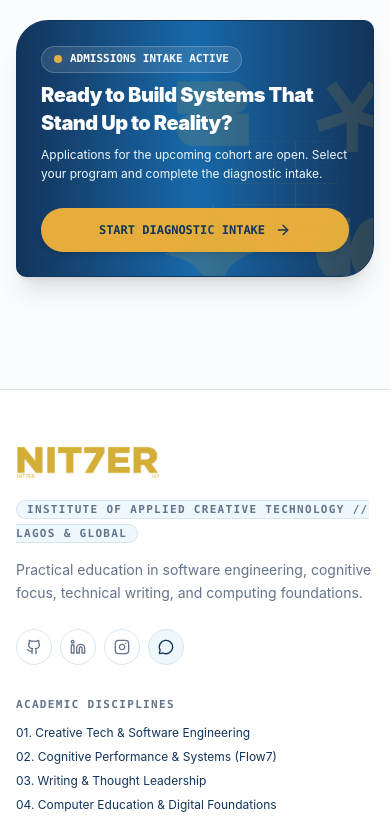
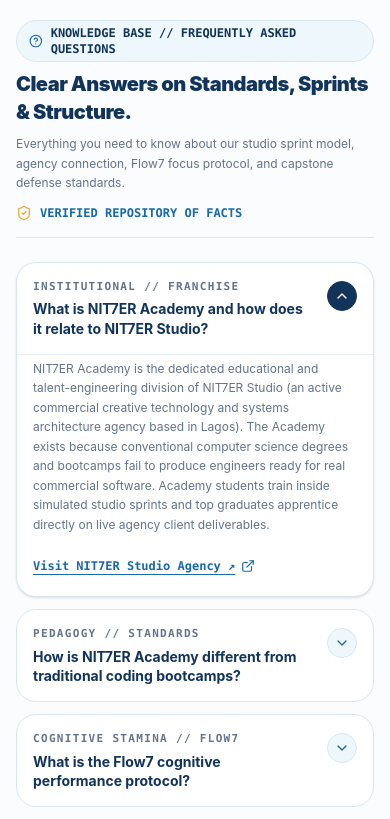
Before and after one commit to Alqaasimee-jr2/NIT7ER-ACADEMY, a Next.js app: page / in a window 390 px wide. Shown: the part 7000-7819 px from the top of the page. Built offline with nearby package versions, Linux system fonts and the light colour scheme.

Commit message:
feat(ui): add interactive FAQ & Comparative Trust accordion with semantic anchor

```diff
--- a/src/app/page.tsx
+++ b/src/app/page.tsx
@@ -8,6 +8,7 @@
 import { LabsShowcase } from '@/components/ui/LabsShowcase';
 import { EnrollmentRoadmap } from '@/components/ui/EnrollmentRoadmap';
 import { FounderManifesto } from '@/components/ui/FounderManifesto';
+import { FAQAccordion } from '@/components/ui/FAQAccordion';
 
 export default function HomePage() {
   return (
@@ -122,7 +123,12 @@
       <FounderManifesto />
 
       {/* ========================================================= */}
-      {/* 7. ADMISSIONS INTAKE ACTIVE BANNER                        */}
+      {/* 7. KNOWLEDGE BASE & COMPARATIVE TRUST FAQ                 */}
+      {/* ========================================================= */}
+      <FAQAccordion />
+
+      {/* ========================================================= */}
+      {/* 8. ADMISSIONS INTAKE ACTIVE BANNER                        */}
       {/* ========================================================= */}
       <section className="curve-asymmetric bg-gradient-to-r from-[#12345B] via-[#1769AA] to-[#12345B] text-white p-6 sm:p-10 flex flex-col md:flex-row md:items-center justify-between gap-6 shadow-xl border border-[#12345B] relative overflow-hidden">
         {/* Subtle Brand Shapes Accent Watermark */}
--- a/src/app/programs/page.tsx
+++ b/src/app/programs/page.tsx
@@ -19,6 +19,7 @@
   ComputerEducationDiagram,
 } from '@/components/illustrations/FacultyDiagrams';
 import { Breadcrumbs } from '@/components/ui/Breadcrumbs';
+import { FAQAccordion } from '@/components/ui/FAQAccordion';
 
 export const metadata: Metadata = {
   title: 'Academic Catalog // 4 Disciplines & 12 Specialized Tracks',
@@ -310,7 +311,10 @@
         </div>
       </section>
 
-      {/* 4. Diagnostic Intake & Admissions CTA */}
+      {/* 4. Comparative Trust & FAQ Knowledge Base */}
+      <FAQAccordion />
+
+      {/* 5. Diagnostic Intake & Admissions CTA */}
       <section className="technical-border curve-asymmetric p-6 sm:p-10 bg-gradient-to-r from-[#12345B] via-[#1769AA] to-[#12345B] text-white space-y-4 rounded-2xl shadow-md border border-[#12345B]">
         <div className="flex flex-col md:flex-row md:items-center justify-between gap-6">
           <div className="space-y-2 max-w-xl">
--- /dev/null
+++ b/src/components/ui/FAQAccordion.tsx
@@ -0,0 +1,166 @@
+'use client';
+
+import React, { useState } from 'react';
+import Link from 'next/link';
+import { ChevronDown, HelpCircle, ArrowRight, ExternalLink, ShieldCheck } from 'lucide-react';
+import { FOUNDER_INFO } from '@/data/academyData';
+
+interface FAQItem {
+  question: string;
+  answer: string;
+  category: string;
+  link?: {
+    label: string;
+    href: string;
+  };
+}
+
+export function FAQAccordion() {
+  const [openIndex, setOpenIndex] = useState<number | null>(0);
+
+  const faqs: FAQItem[] = [
+    {
+      category: 'INSTITUTIONAL // FRANCHISE',
+      question: 'What is NIT7ER Academy and how does it relate to NIT7ER Studio?',
+      answer:
+        'NIT7ER Academy is the dedicated educational and talent-engineering division of NIT7ER Studio (an active commercial creative technology and systems architecture agency based in Lagos). The Academy exists because conventional computer science degrees and bootcamps fail to produce engineers ready for real commercial software. Academy students train inside simulated studio sprints and top graduates apprentice directly on live agency client deliverables.',
+      link: {
+        label: 'Visit NIT7ER Studio Agency ↗',
+        href: FOUNDER_INFO.studioUrl,
+      },
+    },
+    {
+      category: 'PEDAGOGY // STANDARDS',
+      question: 'How is NIT7ER Academy different from traditional coding bootcamps?',
+      answer:
+        'Conventional bootcamps teach students to memorize syntax, copy tutorial code, and pass multiple-choice tests. At NIT7ER, we treat code as a consequence of systems thinking. Students build from scratch, write architectural documentation, eliminate digital distractions using the Flow7 protocol, and must publicly defend their production capstone deliverables before studio directors before receiving credentials.',
+    },
+    {
+      category: 'COGNITIVE STAMINA // FLOW7',
+      question: 'What is the Flow7 cognitive performance protocol?',
+      answer:
+        'Flow7 is our proprietary mental operating system and focus-stamina training protocol. High-leverage engineering requires sustained, uninterrupted concentration. Flow7 trains students through daily reality logging, attention auditing, cognitive friction removal, and 4-6 hour deep-work sprints, transforming erratic coders into disciplined, high-output builders.',
+      link: {
+        label: 'Explore the Flow7 Engine ↗',
+        href: '/flow7',
+      },
+    },
+    {
+      category: 'APPRENTICESHIP // CLIENT CODE',
+      question: 'Do students work on real commercial client agency projects?',
+      answer:
+        'Yes. Our apprenticeship model is built directly around NIT7ER Studio client projects. Once students pass their Stage Gate validations and defend their capstone architecture, top performers enter live client sprints alongside senior directors, gaining verified production experience that outshines standard junior portfolios.',
+    },
+    {
+      category: 'ADMISSIONS // PREREQUISITES',
+      question: 'What are the admission requirements and who is this built for?',
+      answer:
+        'NIT7ER Academy is built for self-driven individuals: aspiring software engineers, creative technologists, systems architects, and technical writers who crave mastery over superficial certificates. Prerequisites depend on the track: foundational faculties welcome ambitious beginners, while advanced engineering tracks require baseline programming aptitude screened through our 3-step diagnostic intake.',
+      link: {
+        label: 'Start Diagnostic Intake ↗',
+        href: '/apply',
+      },
+    },
+    {
+      category: 'CREDENTIALS // DEFENSE',
+      question: 'How does certification work at NIT7ER Academy?',
+      answer:
+        'We do not issue attendance certificates. Graduation requires a "Verified Capstone Architecture Defense." Students present their live, deployed production software or systems publication before a jury of active practitioners and directors. This verified defense serves as proof of commercial readiness.',
+    },
+  ];
+
+  const toggleItem = (idx: number) => {
+    setOpenIndex(openIndex === idx ? null : idx);
+  };
+
+  return (
+    <section id="faq" className="scroll-mt-24 space-y-6">
+      {/* Header */}
+      <div className="flex flex-col sm:flex-row sm:items-end justify-between gap-3 border-b border-[#D9E6F0] pb-4">
+        <div className="space-y-2">
+          <div className="inline-flex items-center gap-2 px-3 py-1 bg-[#EEF7FC] border border-[#D9E6F0] rounded-full text-xs font-mono">
+            <HelpCircle className="w-3.5 h-3.5 text-[#1769AA]" />
+            <span className="font-bold text-[#12345B]">KNOWLEDGE BASE // FREQUENTLY ASKED QUESTIONS</span>
+          </div>
+          <h2 className="text-xl sm:text-2xl lg:text-3xl font-black text-[#12345B] tracking-tight">
+            Clear Answers on Standards, Sprints &amp; Structure.
+          </h2>
+          <p className="text-xs sm:text-sm text-[#64748B] max-w-2xl leading-relaxed">
+            Everything you need to know about our studio sprint model, agency connection, Flow7 focus protocol, and capstone defense standards.
+          </p>
+        </div>
+        <div className="flex items-center gap-2 font-mono text-xs text-[#1769AA] shrink-0">
+          <ShieldCheck className="w-4 h-4 text-[#E6AD3C]" />
+          <span className="font-bold">VERIFIED REPOSITORY OF FACTS</span>
+        </div>
+      </div>
+
+      {/* Accordion List */}
+      <div className="space-y-3">
+        {faqs.map((faq, idx) => {
+          const isOpen = openIndex === idx;
+          return (
+            <div
+              key={idx}
+              className={`technical-border curve-soft border transition-all rounded-2xl overflow-hidden bg-white ${
+                isOpen
+                  ? 'border-[#1769AA] shadow-sm'
+                  : 'border-[#D9E6F0] hover:border-[#1769AA]/40'
+              }`}
+            >
+              <button
+                type="button"
+                onClick={() => toggleItem(idx)}
+                aria-expanded={isOpen}
+                className="w-full btn-press p-4 sm:p-5 flex items-start justify-between text-left gap-4"
+              >
+                <div className="space-y-1">
+                  <span className="label-mono text-[9px] text-[#1769AA] font-bold block">
+                    {faq.category}
+                  </span>
+                  <h3 className="text-sm sm:text-base font-bold text-[#12345B] leading-snug">
+                    {faq.question}
+                  </h3>
+                </div>
+                <div
+                  className={`p-1.5 rounded-full border transition-all shrink-0 mt-0.5 ${
+                    isOpen
+                      ? 'bg-[#12345B] text-white border-[#12345B] rotate-180'
+                      : 'bg-[#EEF7FC] text-[#1769AA] border-[#D9E6F0]'
+                  }`}
+                >
+                  <ChevronDown className="w-4 h-4" />
+                </div>
+              </button>
+
+              {isOpen && (
+                <div className="px-4 sm:px-5 pb-5 pt-1 border-t border-[#D9E6F0]/60 space-y-3.5 animate-fadeIn">
+                  <p className="text-xs sm:text-sm text-[#64748B] leading-relaxed">
+                    {faq.answer}
+                  </p>
+                  {faq.link && (
+                    <div className="pt-1">
+                      <Link
+                        href={faq.link.href}
+                        target={faq.link.href.startsWith('http') ? '_blank' : undefined}
+                        rel={faq.link.href.startsWith('http') ? 'noopener noreferrer' : undefined}
+                        className="inline-flex items-center gap-1.5 font-mono text-xs font-bold text-[#1769AA] hover:text-[#12345B] underline underline-offset-4 transition-colors"
+                      >
+                        <span>{faq.link.label}</span>
+                        {faq.link.href.startsWith('http') ? (
+                          <ExternalLink className="w-3.5 h-3.5" />
+                        ) : (
+                          <ArrowRight className="w-3.5 h-3.5" />
+                        )}
+                      </Link>
+                    </div>
+                  )}
+                </div>
+              )}
+            </div>
+          );
+        })}
+      </div>
+    </section>
+  );
+}
```
